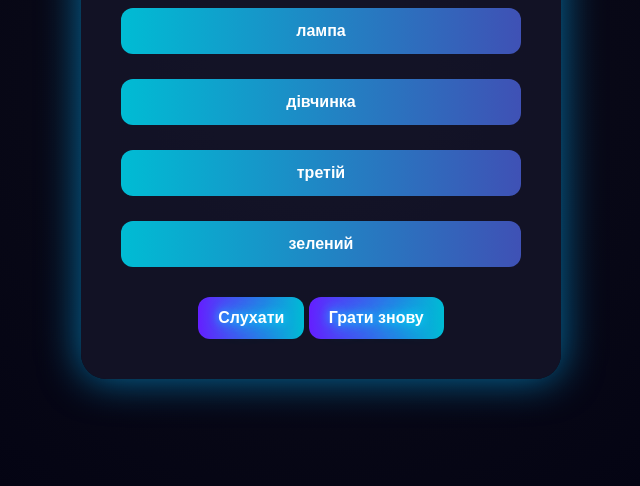
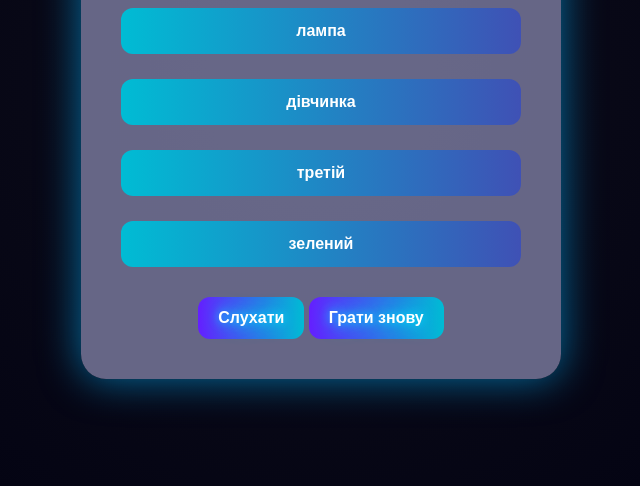
Before and after one commit to Oleksandr-bod/crispy-funicular, a plain HTML site: page index.html in a window 1280 px wide. Shown: the part 314-800 px from the top of the page, without its empty margins (319-959 px from the left). Drawn offline with Linux system fonts and the light colour scheme.

Commit message:
Update style.css

```diff
--- a/css/style.css
+++ b/css/style.css
@@ -13,12 +13,12 @@ body {
   align-items: center;
   height: 100vh;
   margin: 0;
-  overflow: hidden;
+  overflow: scroll;
 }
 
 /* --- Контейнер гри --- */
 .game-container {
-  background: rgba(20, 20, 40, 0.85);
+  background: rgba(119, 119, 154, 0.85);
   box-shadow: 0 0 40px rgba(0, 180, 255, 0.6);
   border-radius: 25px;
   padding: 40px;
@@ -63,6 +63,7 @@ h1 {
   font-weight: bold;
   font-size: 16px;
   cursor: pointer;
+  /* animation: button-pulse 4s infinite ease-in-out; */
   transition: all 0.25s ease;
   text-align: center;
 }
@@ -141,7 +142,7 @@ h1 {
   body {
     height: 90vh;
     padding: 8px;
-    overflow: hidden;
+    overflow: scroll;
     background: radial-gradient(circle at center, #050512, #000010);
   }
 
```
